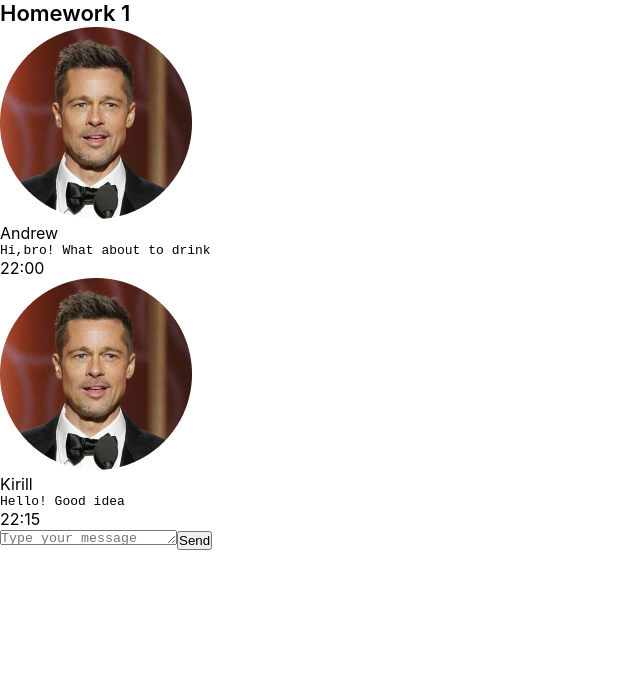
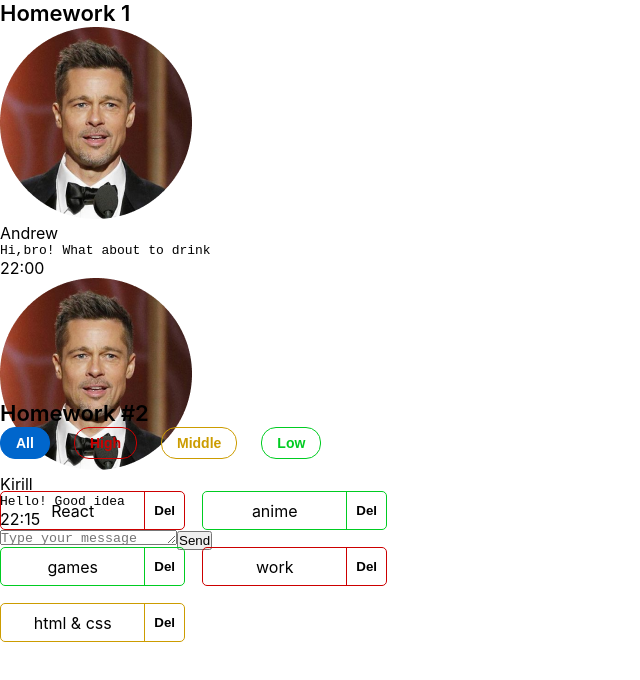
Before and after one commit to AndreiKastsiukovich/Homework, a React (Create React App) app: page / in a window 1280 px wide. Shown: the top 680 px of the page, without its empty margins (0-640 px from the left). Built offline with nearby package versions, Linux system fonts and the light colour scheme.

Commit message:
Commit-1

```diff
--- a/src/s1-main/App.tsx
+++ b/src/s1-main/App.tsx
@@ -1,13 +1,13 @@
 import React from 'react'
 import s from './App.module.css'
 import HW1 from '../s2-homeworks/hw01/HW1'
+import HW2 from "../s2-homeworks/hw02/HW2";
 
 function App() {
     return (
         <div className={s.App}>
             <HW1/>
-            {/*раскомментировать по ходу выполнения*/}
-            {/*<HW2/>*/}
+            <HW2/>
             {/*<HW3/>*/}
             {/*<HW4/>*/}
 
--- a/src/s2-homeworks/hw02/HW2.tsx
+++ b/src/s2-homeworks/hw02/HW2.tsx
@@ -3,8 +3,8 @@ import Affairs from './affairs/Affairs'
 import s2 from '../../s1-main/App.module.css'
 
 /*
-* 1 - описать типы AffairPriorityType, AffairType
-* 2 - указать нужный тип для defaultAffairs
+* 1 - описать типы AffairPriorityType, AffairType!
+* 2 - указать нужный тип для defaultAffairs!
 * 3 - дописать типы и логику функции filterAffairs и проверить её тестами
 * 4 - выполнить пункт 3 для функции deleteAffair
 * 5 - указать нужный тип в useState с affairs
@@ -17,16 +17,16 @@ import s2 from '../../s1-main/App.module.css'
 * */
 
 // types
-export type AffairPriorityType = any // need to fix any
+export type AffairPriorityType = 'high' | 'low' | 'middle' | 'all' // need to fix any
 export type AffairType = {
-    _id: any // need to fix any
-    name: any // need to fix any
+    _id: number // need to fix any
+    name: string // need to fix any
     priority: AffairPriorityType
 }
 export type FilterType = 'all' | AffairPriorityType
 
 // constants
-const defaultAffairs: any = [ // need to fix any
+const defaultAffairs:AffairType[]= [ // need to fix any
     {_id: 1, name: 'React', priority: 'high'}, // студенты могут изменить содержимое name и количество элементов в массиве, ...priority не менять!
     {_id: 2, name: 'anime', priority: 'low'},
     {_id: 3, name: 'games', priority: 'low'},
@@ -35,22 +35,34 @@ const defaultAffairs: any = [ // need to fix any
 ]
 
 // pure helper functions
-export const filterAffairs = (affairs: any, filter: any): any => { // need to fix any
+export const filterAffairs = (affairs: AffairType[], filter: AffairPriorityType): any => { // need to fix any
+    if(filter === "all"){
+        return affairs
+    }
+    if(filter === "high"){
+        return affairs.filter((el)=>el.priority == "high")
+    }
+    if(filter === "low"){
+        return affairs.filter((el)=>el.priority == "low")
+    }
+    if(filter === "middle"){
+        return affairs.filter((el)=>el.priority == "middle")
+    }
 
+    // need to fix
+}
+export const deleteAffair = (affairs: AffairType[], _id: number): any => { // need to fix any
 
-    return affairs // need to fix
-}
-export const deleteAffair = (affairs: any, _id: any): any => { // need to fix any
-
-    return affairs // need to fix
+    return affairs.filter((el)=>el._id !== _id) // need to fix
 }
 
 function HW2() {
-    const [affairs, setAffairs] = useState<any>(defaultAffairs) // need to fix any
+    const [affairs, setAffairs] = useState<AffairType[]>(defaultAffairs) // need to fix any
     const [filter, setFilter] = useState<FilterType>('all')
 
     const filteredAffairs = filterAffairs(affairs, filter)
-    const deleteAffairCallback = (_id: any) => { // need to fix any
+    const deleteAffairCallback = (_id: number) => {// need to fix any
+        setAffairs(deleteAffair(affairs,_id))
         // need to fix
     }
 
--- a/src/s2-homeworks/hw02/affairs/Affairs.tsx
+++ b/src/s2-homeworks/hw02/affairs/Affairs.tsx
@@ -4,23 +4,27 @@ import {AffairType, FilterType} from '../HW2'
 import s from './Affairs.module.css'
 
 type AffairsPropsType = {
-    data: any // need to fix any
-    setFilter: any
-    deleteAffairCallback: any
+    data: AffairType[] // need to fix any
+    setFilter: (filter:FilterType)=>void
+    deleteAffairCallback: (_id:number)=>void
     filter: FilterType
 }
 
 function Affairs(props: AffairsPropsType) {
     const setAll = () => {
+        props.setFilter('all')
         // need to fix
     }
     const setHigh = () => {
+        props.setFilter('high')
         // need to fix
     }
     const setMiddle = () => {
+        props.setFilter('middle')
         // need to fix
     }
     const setLow = () => {
+        props.setFilter('low')
         // need to fix
     }
 
--- a/src/s2-homeworks/hw02/affairs/affair/Affair.tsx
+++ b/src/s2-homeworks/hw02/affairs/affair/Affair.tsx
@@ -6,11 +6,12 @@ import s2 from '../Affairs.module.css'
 type AffairPropsType = {
     // key не нужно типизировать
     affair: AffairType
-    deleteAffairCallback: any // need to fix any
+    deleteAffairCallback: (_id:number) => void // need to fix any
 }
 
 function Affair(props: AffairPropsType) {
     const deleteCallback = () => {
+        props.deleteAffairCallback(props.affair._id)
         // need to fix
     }
 
@@ -25,21 +26,23 @@ function Affair(props: AffairPropsType) {
         >
             <div id={'hw2-name-' + props.affair._id} className={nameClass}>
                 {/*создаёт студент*/}
-
+                {props.affair.name}
                 {/**/}
             </div>
             <div id={'hw2-priority-' + props.affair._id} hidden>
+                {/*создаёт студент*/}
                 {props.affair.priority}
             </div>
 
             <button
                 id={'hw2-button-delete-' + props.affair._id}
                 className={buttonClass}
+                onClick={deleteCallback}
                 // need to fix
 
             >
                 {/*текст кнопки могут изменить студенты*/}
-                X
+                Del
                 {/**/}
             </button>
         </div>
```
